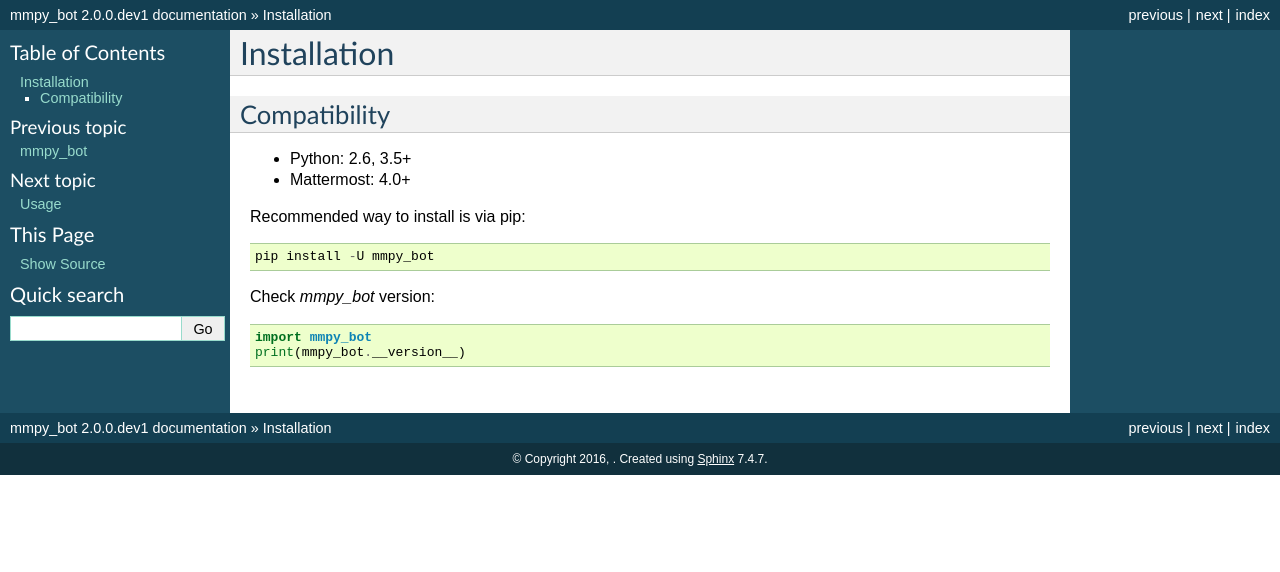
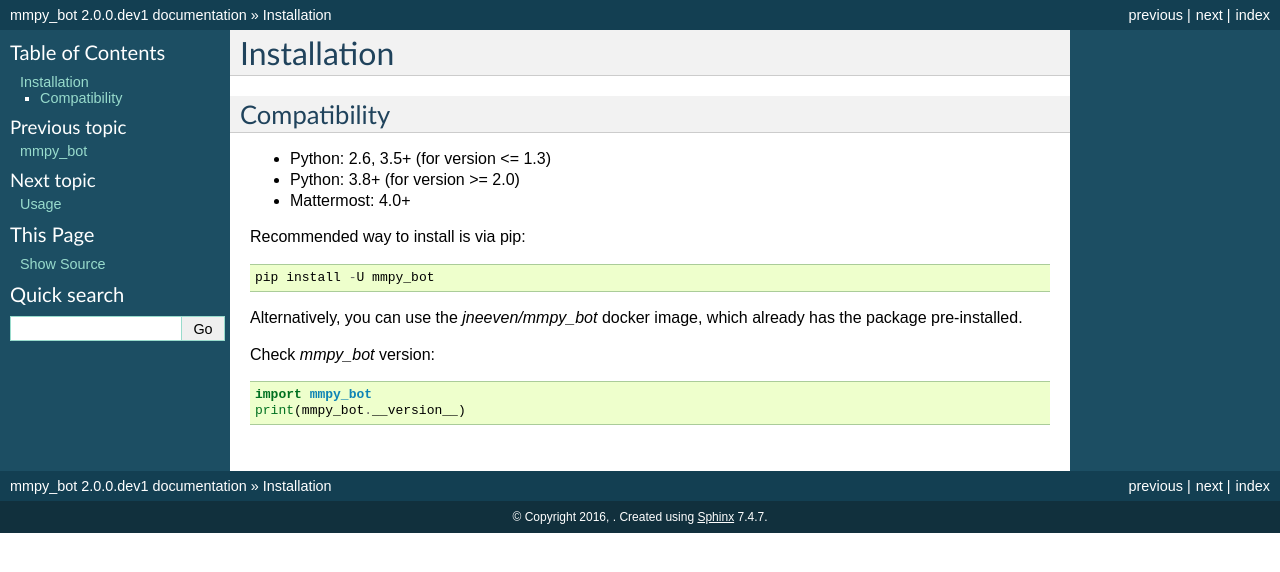
Before and after one commit to attzonko/mmpy_bot, a Sphinx documentation site: the page built from docs/installation.rst, in a window 1280 px wide. Shown: the top 572 px of the page. Built offline with Sphinx 7.4.7, drawn with Linux system fonts in a browser that asks for light colours; pages that are not in the unit, such as notebooks, are missing from menus.

Commit message:
Update docs/installation.rst

```diff
--- a/docs/installation.rst
+++ b/docs/installation.rst
@@ -3,7 +3,8 @@
 
 Compatibility
 -------------
-* Python: 2.6, 3.5+
+* Python: 2.6, 3.5+ (for version <= 1.3)
+* Python: 3.8+ (for version >= 2.0)
 * Mattermost: 4.0+
 
 
@@ -12,6 +13,9 @@
   pip install -U mmpy_bot
 
 
+Alternatively, you can use the `jneeven/mmpy_bot` docker image, which already has the package pre-installed.
+
+
 Check `mmpy_bot` version::
 
     import mmpy_bot
```
Also changed, not shown: docs/demo_installation.rst (deleted, +0 -35 lines).
